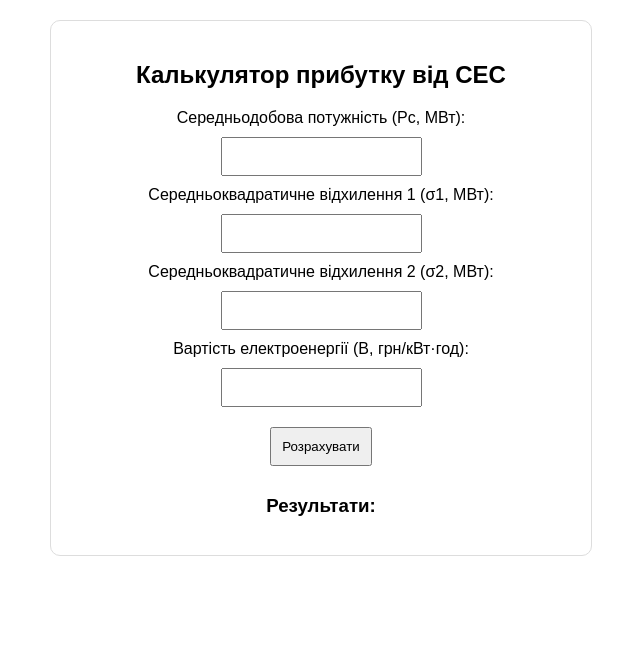
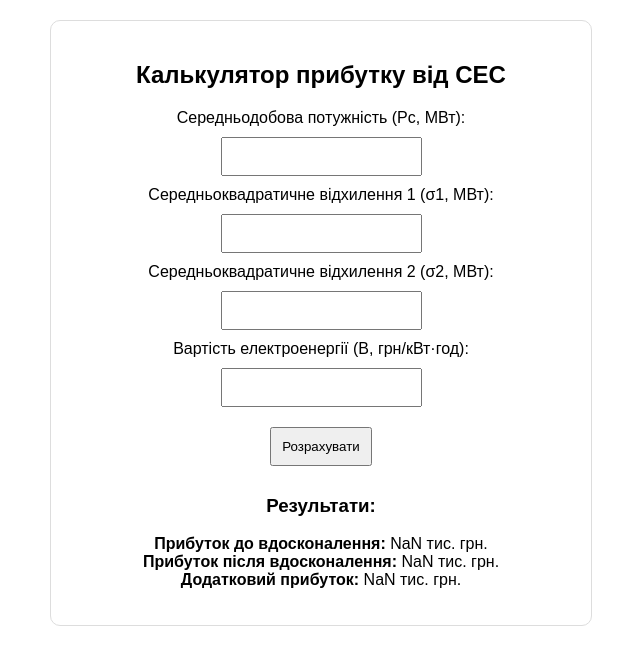
Before and after one commit to Christ1naa/PR3, a plain HTML site: page index.html in a window 1280 px wide. Both pictures are taken after a click on the button "Розрахувати". Shown: the whole page, without its empty margins (319-959 px from the left). Drawn offline with Linux system fonts and the light colour scheme.

Commit message:
Update index.html

```diff
--- a/index.html
+++ b/index.html
@@ -69,11 +69,11 @@
             let Sh2 = Wsh2 * B;
             let profit2 = P2 - Sh2;
 
-            document.getElementById("profit").innerHTML =
+            document.getElementById("profit").innerHTML = `
                 <strong>Прибуток до вдосконалення:</strong> ${profit1.toFixed(2)} тис. грн.<br>
                 <strong>Прибуток після вдосконалення:</strong> ${profit2.toFixed(2)} тис. грн.<br>
                 <strong>Додатковий прибуток:</strong> ${(profit2 - profit1).toFixed(2)} тис. грн.
-            ;
+            `;
         }
     </script>
 </body>
```
